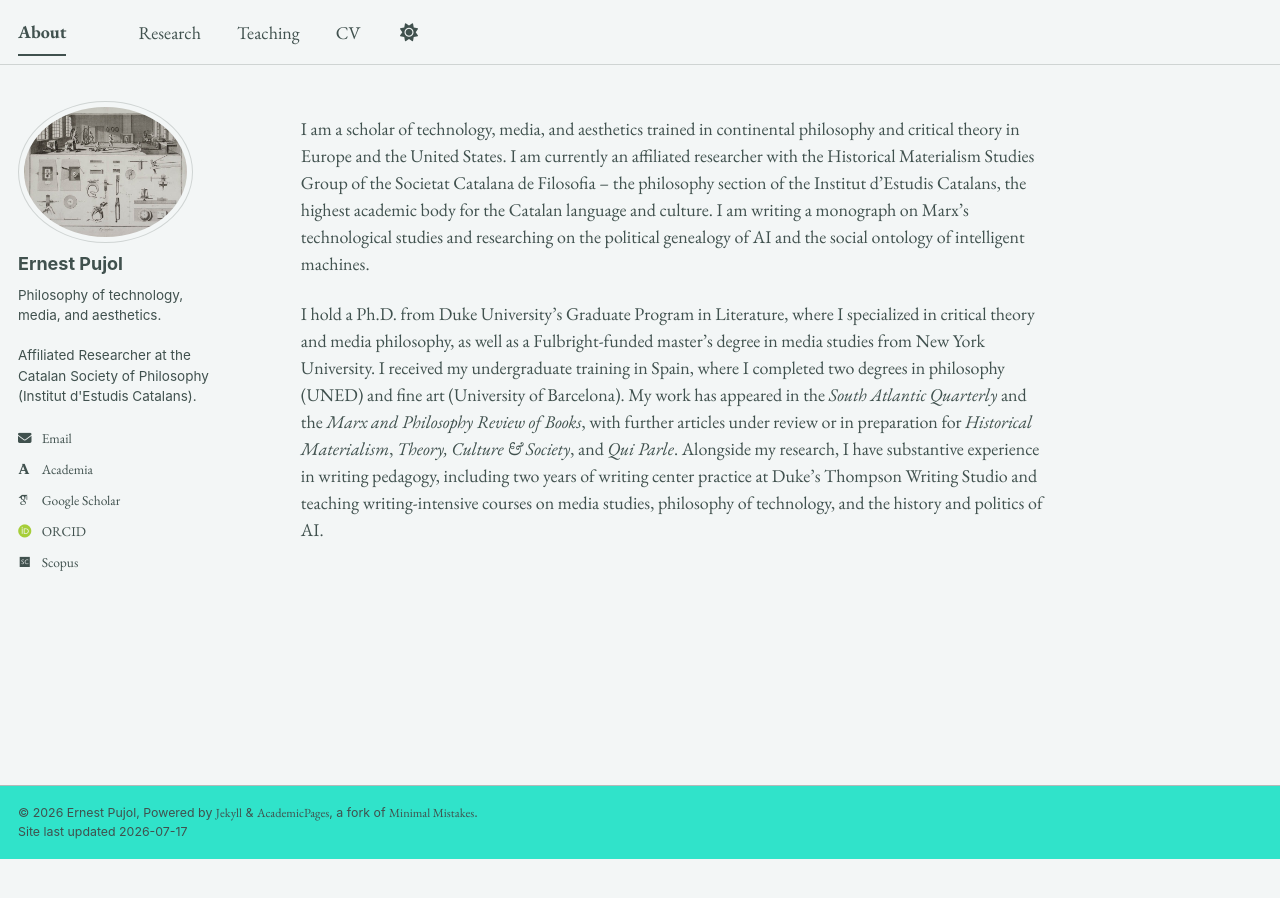
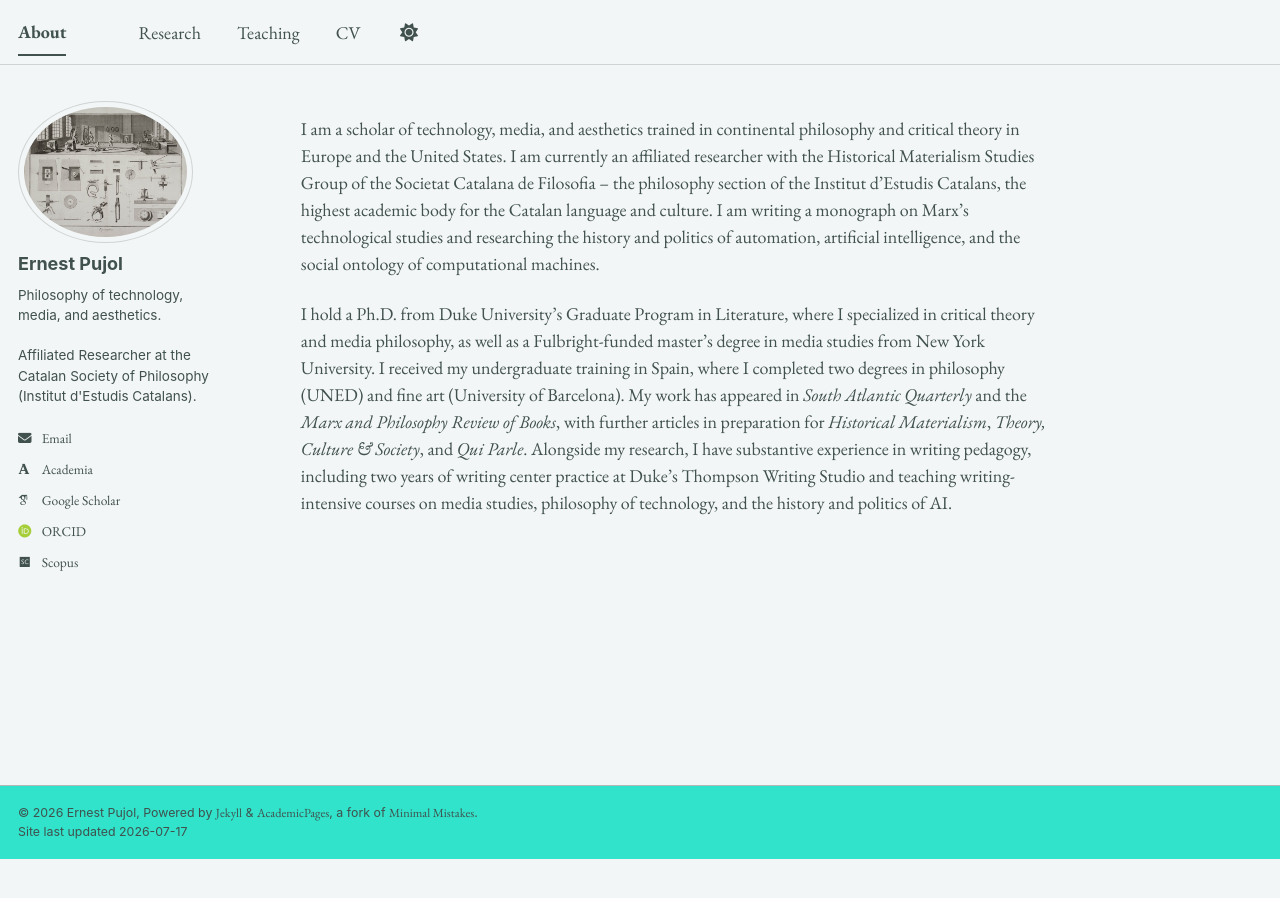
Before and after one commit to epujol90/epujol90.github.io, a Jekyll site: the page built from _pages/about.md, in a window 1280 px wide. Built offline with Jekyll 4.4.1, drawn with Linux system fonts in a browser that asks for light colours; some web fonts are replaced; a script bundle is joined from its source files by our own code; library files that are not in the unit come from our copies.

Commit message:
Update about.md

```diff
--- a/_pages/about.md
+++ b/_pages/about.md
@@ -6,6 +6,6 @@ redirect_from:
   - /about/
   - /about.html
 ---
-I am a scholar of technology, media, and aesthetics trained in continental philosophy and critical theory in Europe and the United States. I am currently an affiliated researcher with the Historical Materialism Studies Group of the Societat Catalana de Filosofia -- the philosophy section of the Institut d’Estudis Catalans, the highest academic body for the Catalan language and culture. I am writing a monograph on Marx's technological studies and researching on the political genealogy of AI and the social ontology of intelligent machines.
+I am a scholar of technology, media, and aesthetics trained in continental philosophy and critical theory in Europe and the United States. I am currently an affiliated researcher with the Historical Materialism Studies Group of the Societat Catalana de Filosofia -- the philosophy section of the Institut d’Estudis Catalans, the highest academic body for the Catalan language and culture. I am writing a monograph on Marx's technological studies and researching the history and politics of automation, artificial intelligence, and the social ontology of computational machines.
 
-I hold a Ph.D. from Duke University’s Graduate Program in Literature, where I specialized in critical theory and media philosophy, as well as a Fulbright-funded master’s degree in media studies from New York University. I received my undergraduate training in Spain, where I completed two degrees in philosophy (UNED) and fine art (University of Barcelona). My work has appeared in the _South Atlantic Quarterly_ and the _Marx and Philosophy Review of Books_, with further articles under review or in preparation for _Historical Materialism_, _Theory, Culture & Society_, and _Qui Parle_. Alongside my research, I have substantive experience in writing pedagogy, including two years of writing center practice at Duke’s Thompson Writing Studio and teaching writing-intensive courses on media studies, philosophy of technology, and the history and politics of AI.
+I hold a Ph.D. from Duke University’s Graduate Program in Literature, where I specialized in critical theory and media philosophy, as well as a Fulbright-funded master’s degree in media studies from New York University. I received my undergraduate training in Spain, where I completed two degrees in philosophy (UNED) and fine art (University of Barcelona). My work has appeared in _South Atlantic Quarterly_ and the _Marx and Philosophy Review of Books_, with further articles in preparation for _Historical Materialism_, _Theory, Culture & Society_, and _Qui Parle_. Alongside my research, I have substantive experience in writing pedagogy, including two years of writing center practice at Duke’s Thompson Writing Studio and teaching writing-intensive courses on media studies, philosophy of technology, and the history and politics of AI.
```
